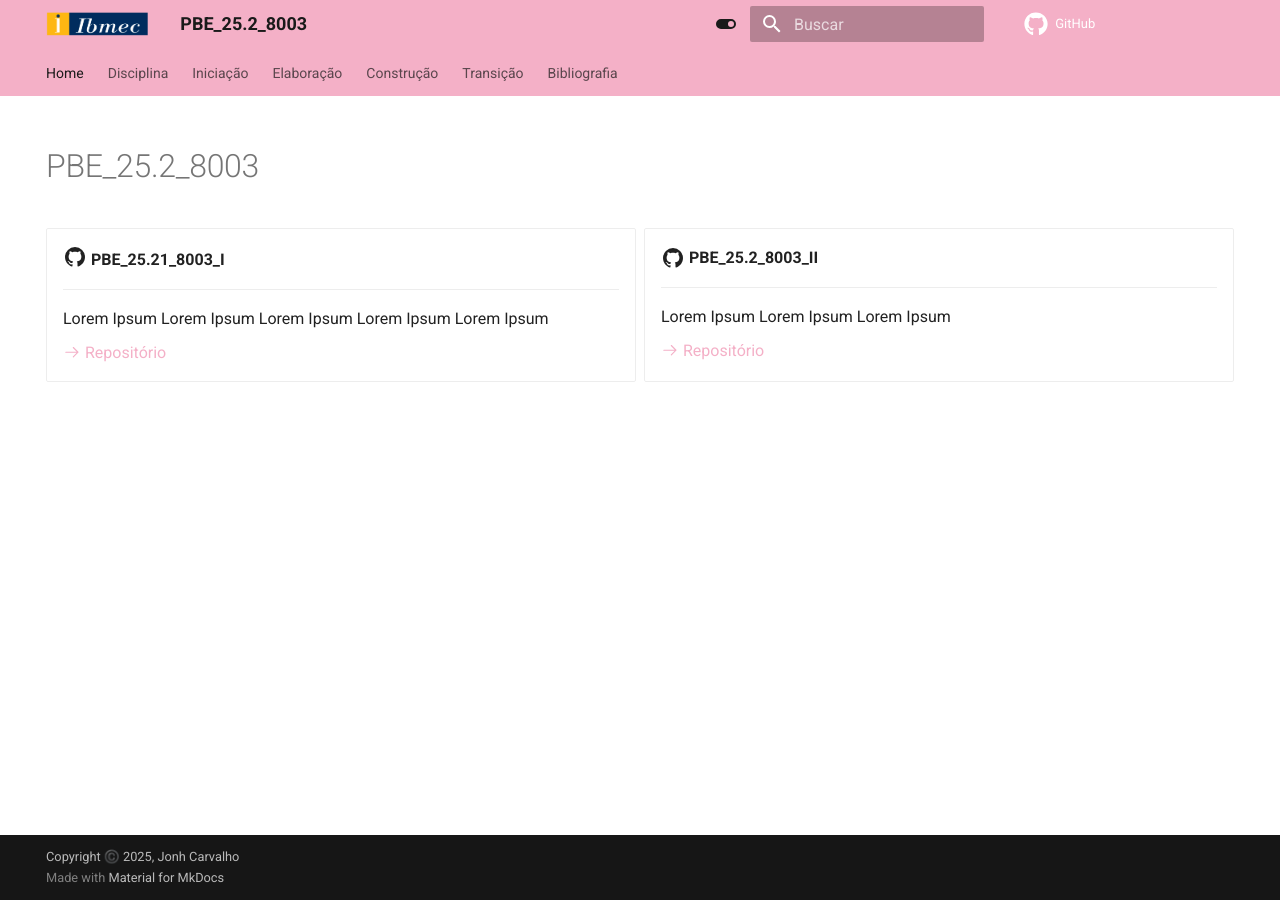
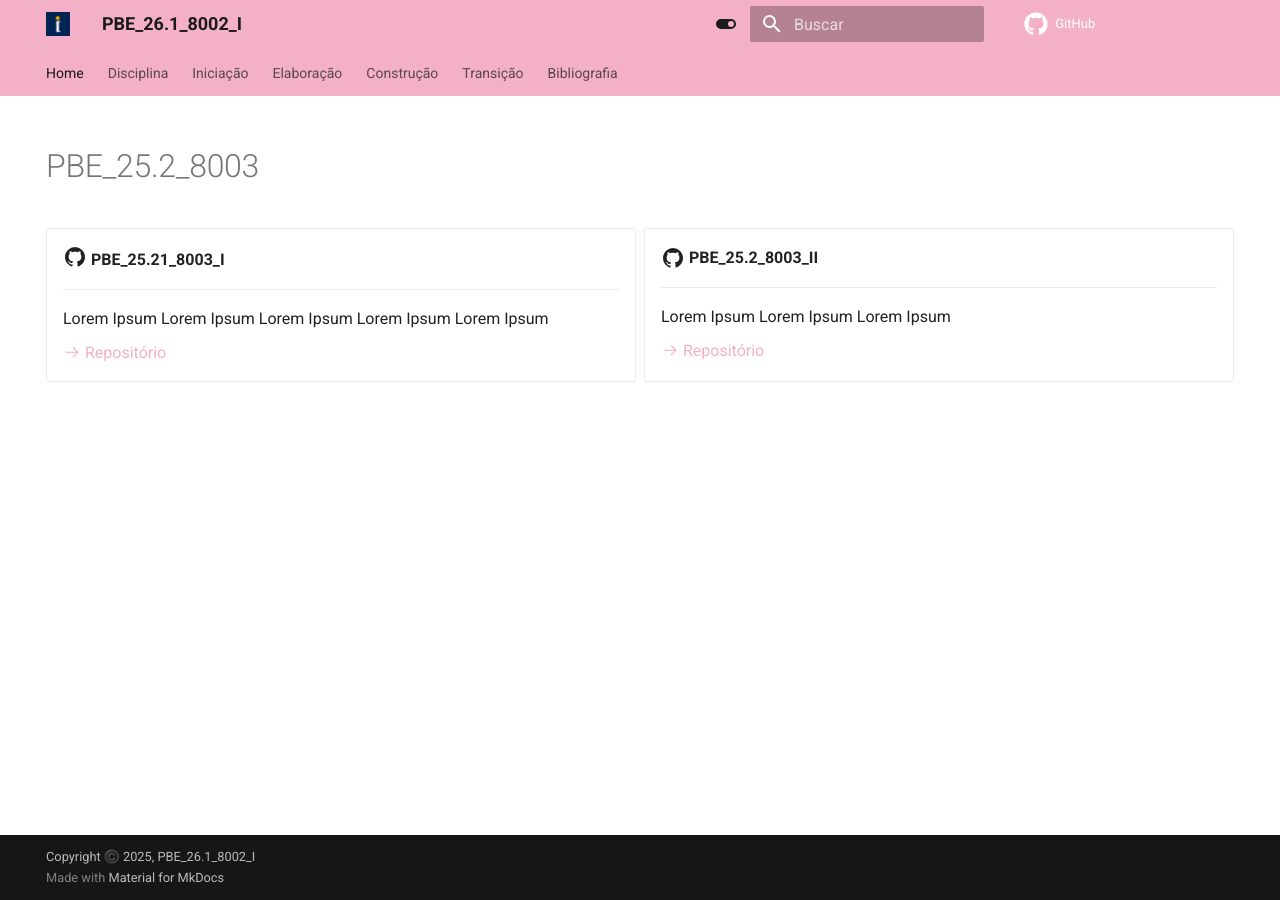
Before and after one commit to Projetos-de-Extensao/PBE_26.1_8002_I, an MkDocs documentation site: the page built from docs/index.md, in a window 1280 px wide. Built offline with MkDocs 1.6.1 and Material for MkDocs 9.7.7, drawn with Linux system fonts in a browser that asks for light colours; comment, search, counter and statistics services are not loaded.

Commit message:
Edição dos Meta dados do nosso projeto, mudança no arquivo mkdocs.yml

```diff
--- a/mkdocs.yml
+++ b/mkdocs.yml
@@ -1,8 +1,8 @@
 ---
-repo_url: https://github.com/jonh-carvalho/PBE_25.2_8003
-site_author: Jonh Carvalho
-site_name: PBE_25.2_8003
-copyright: Copyright ©️ 2025, Jonh Carvalho
+repo_url: https://github.com/Projetos-de-Extensao/PBE_26.1_8002_I
+site_author: PBE_26.1_8002_I
+site_name: PBE_26.1_8002_I
+copyright: Copyright ©️ 2025, PBE_26.1_8002_I
 
 nav:
   - Home: index.md
@@ -105,7 +105,7 @@ theme:
   name: material
   logo: assets/ibmec_logo.png
   language: pt-BR
-  favicon: images/favicon.png
+  favicon: images/ibmec_logo.png
 
   palette:
     - media: "(prefers-color-scheme)"
```
Also changed, not shown: docs/assets/Ibmec_logo.png (deleted), docs/assets/ibmec_logo.png (added).
